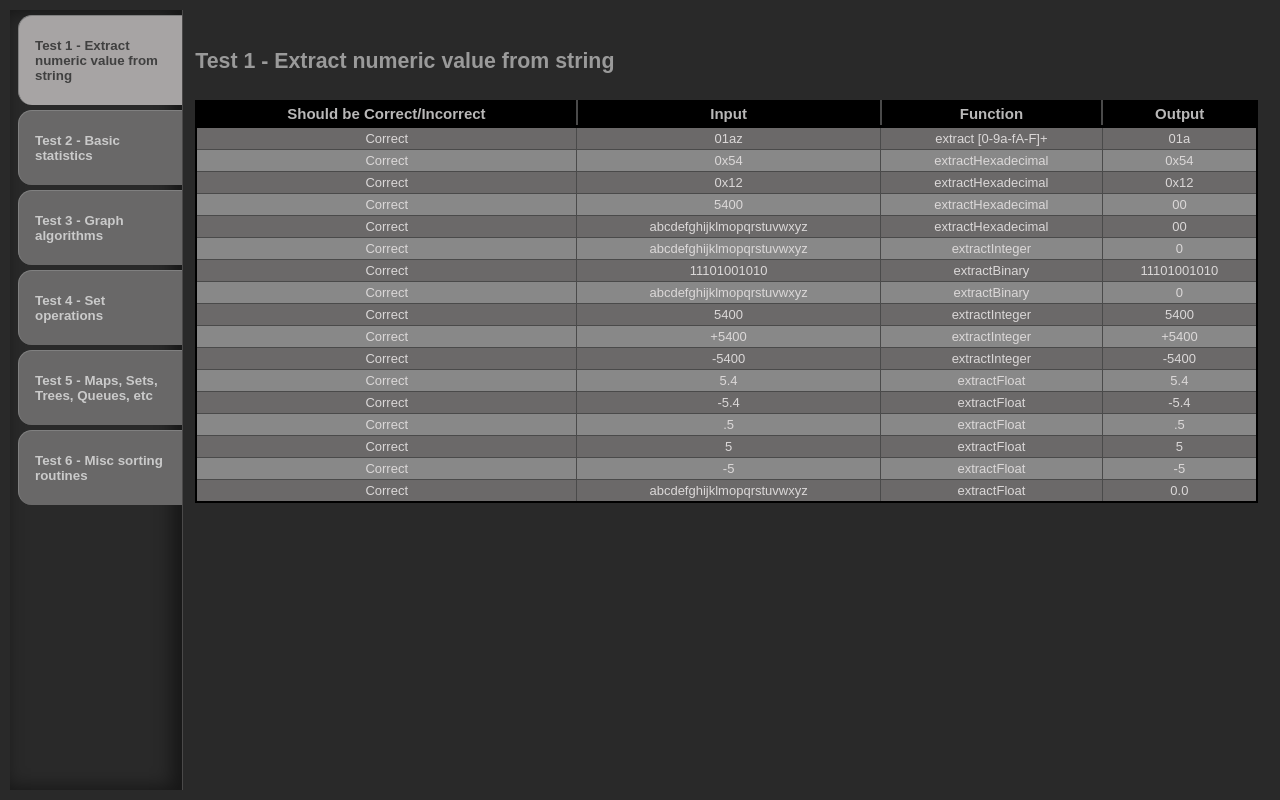
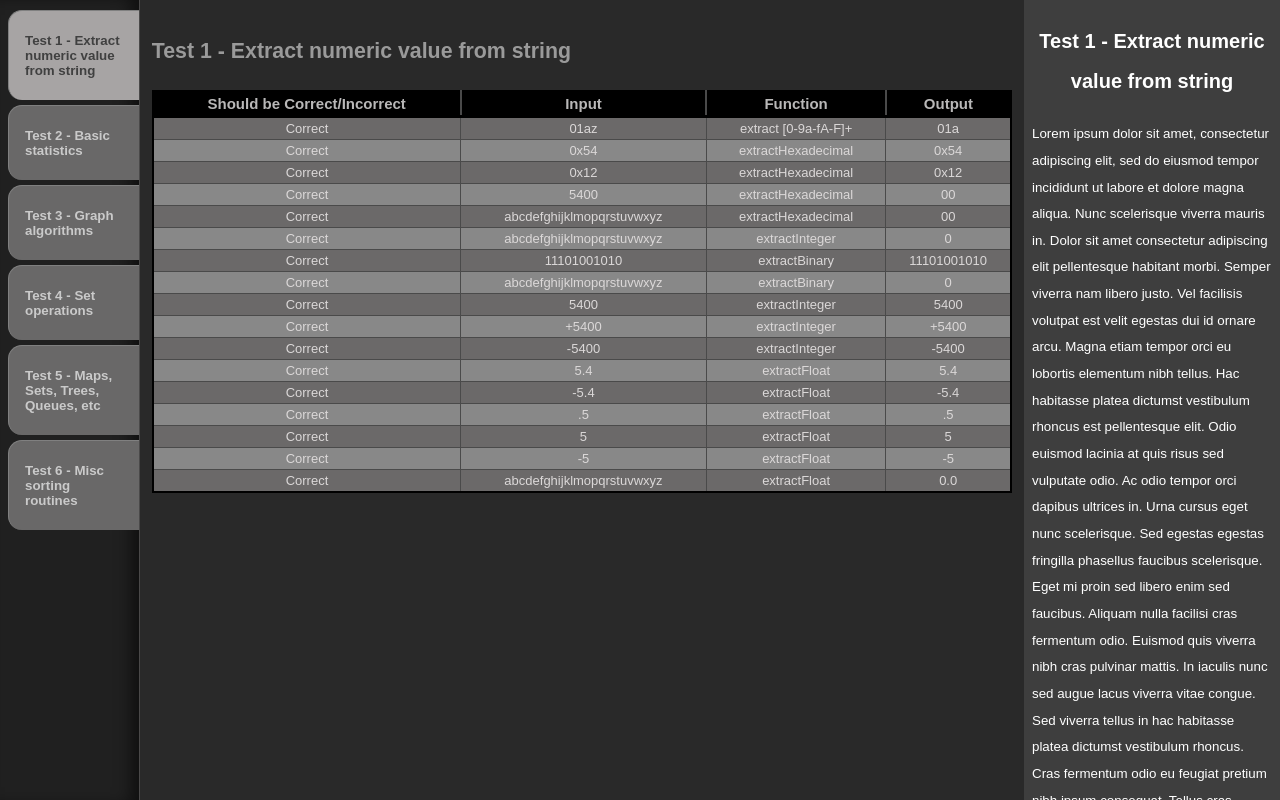
Before and after one commit to Mindtoeye/JsAlgorithmDrydock, a React app: page / in a window 1280 px wide. Built offline with nearby package versions, Linux system fonts and the light colour scheme.

Commit message:
Reworked the main page a bit and started prepping for the point where we can simply generate the page and tests from data

```diff
--- a/css/main.css
+++ b/css/main.css
@@ -41,13 +41,30 @@ body {
 
 .maincontainer {
   margin: 0px;
-  padding: 10px;
+  padding: 0px;
   border: 0px solid red;
   height: 100%;
   overflow: hidden;
   display: flex;
   flex-direction: row;
   background: #292929;
+}
+
+.references {
+  flex: 1;
+  min-width: 20%;
+  background: #3e3e3e;
+  padding: 4px;
+}
+
+.references-context {
+  color: white;
+  text-align: center;
+}
+
+.references-content {
+  color: white;
+  padding: 4px;
 }
 
 table.darkTable {
--- a/css/verticaltabs.css
+++ b/css/verticaltabs.css
@@ -5,11 +5,13 @@
   float: left;
   width: 200px;
   border-right: 1px solid #4a4949;
+  padding-top: 5px;
   padding-left: 8px;
 
-  -webkit-box-shadow: inset -7px 0px 17px 3px rgba(0,0,0,0.45);
-  -moz-box-shadow: inset -7px 0px 17px 3px rgba(0,0,0,0.45);
-  box-shadow: inset -7px 0px 17px 3px rgba(0,0,0,0.45);
+  -webkit-box-shadow: inset -13px 1px 16px -5px rgba(0,0,0,0.52);
+  box-shadow: inset -13px 1px 16px -5px rgba(0,0,0,0.52);
+
+  background-color: #202020;
 }
 
 .tab button {
--- a/src/components/JsNumericDrydock.jsx
+++ b/src/components/JsNumericDrydock.jsx
@@ -23,31 +23,38 @@ class JsNumericDrydock extends Component {
   	super(props);
 
   	this.state={
+      tab: 0,
       tabs: [
 	    {
         title: "Test 1 - Extract numeric value from string",
 	    	active: "active",
-	      shown:"shown"
+	      shown:"shown",
+        help: "Lorem ipsum dolor sit amet, consectetur adipiscing elit, sed do eiusmod tempor incididunt ut labore et dolore magna aliqua. Nunc scelerisque viverra mauris in. Dolor sit amet consectetur adipiscing elit pellentesque habitant morbi. Semper viverra nam libero justo. Vel facilisis volutpat est velit egestas dui id ornare arcu. Magna etiam tempor orci eu lobortis elementum nibh tellus. Hac habitasse platea dictumst vestibulum rhoncus est pellentesque elit. Odio euismod lacinia at quis risus sed vulputate odio. Ac odio tempor orci dapibus ultrices in. Urna cursus eget nunc scelerisque. Sed egestas egestas fringilla phasellus faucibus scelerisque. Eget mi proin sed libero enim sed faucibus. Aliquam nulla facilisi cras fermentum odio. Euismod quis viverra nibh cras pulvinar mattis. In iaculis nunc sed augue lacus viverra vitae congue. Sed viverra tellus in hac habitasse platea dictumst vestibulum rhoncus. Cras fermentum odio eu feugiat pretium nibh ipsum consequat. Tellus cras adipiscing enim eu turpis egestas pretium aenean pharetra. Purus ut faucibus pulvinar elementum integer. Risus at ultrices mi tempus imperdiet."
 	    },{
         title: "Test 2 - Basic statistics",
 	  	  active: " ",
-	      shown: "hidden"
+	      shown: "hidden",
+        help: "Lorem ipsum dolor sit amet, consectetur adipiscing elit, sed do eiusmod tempor incididunt ut labore et dolore magna aliqua. Nunc scelerisque viverra mauris in. Dolor sit amet consectetur adipiscing elit pellentesque habitant morbi. Semper viverra nam libero justo. Vel facilisis volutpat est velit egestas dui id ornare arcu. Magna etiam tempor orci eu lobortis elementum nibh tellus. Hac habitasse platea dictumst vestibulum rhoncus est pellentesque elit. Odio euismod lacinia at quis risus sed vulputate odio. Ac odio tempor orci dapibus ultrices in. Urna cursus eget nunc scelerisque. Sed egestas egestas fringilla phasellus faucibus scelerisque. Eget mi proin sed libero enim sed faucibus. Aliquam nulla facilisi cras fermentum odio. Euismod quis viverra nibh cras pulvinar mattis. In iaculis nunc sed augue lacus viverra vitae congue. Sed viverra tellus in hac habitasse platea dictumst vestibulum rhoncus. Cras fermentum odio eu feugiat pretium nibh ipsum consequat. Tellus cras adipiscing enim eu turpis egestas pretium aenean pharetra. Purus ut faucibus pulvinar elementum integer. Risus at ultrices mi tempus imperdiet."
 	    },{
         title: "Test 3 - Graph algorithms",
 	      active: " ",
-        shown: "hidden"
+        shown: "hidden",
+        help: "Lorem ipsum dolor sit amet, consectetur adipiscing elit, sed do eiusmod tempor incididunt ut labore et dolore magna aliqua. Nunc scelerisque viverra mauris in. Dolor sit amet consectetur adipiscing elit pellentesque habitant morbi. Semper viverra nam libero justo. Vel facilisis volutpat est velit egestas dui id ornare arcu. Magna etiam tempor orci eu lobortis elementum nibh tellus. Hac habitasse platea dictumst vestibulum rhoncus est pellentesque elit. Odio euismod lacinia at quis risus sed vulputate odio. Ac odio tempor orci dapibus ultrices in. Urna cursus eget nunc scelerisque. Sed egestas egestas fringilla phasellus faucibus scelerisque. Eget mi proin sed libero enim sed faucibus. Aliquam nulla facilisi cras fermentum odio. Euismod quis viverra nibh cras pulvinar mattis. In iaculis nunc sed augue lacus viverra vitae congue. Sed viverra tellus in hac habitasse platea dictumst vestibulum rhoncus. Cras fermentum odio eu feugiat pretium nibh ipsum consequat. Tellus cras adipiscing enim eu turpis egestas pretium aenean pharetra. Purus ut faucibus pulvinar elementum integer. Risus at ultrices mi tempus imperdiet."
       },{
         title: "Test 4 - Set operations",
         active: " ",
-        shown: "hidden"
+        shown: "hidden",
+        help: "Lorem ipsum dolor sit amet, consectetur adipiscing elit, sed do eiusmod tempor incididunt ut labore et dolore magna aliqua. Nunc scelerisque viverra mauris in. Dolor sit amet consectetur adipiscing elit pellentesque habitant morbi. Semper viverra nam libero justo. Vel facilisis volutpat est velit egestas dui id ornare arcu. Magna etiam tempor orci eu lobortis elementum nibh tellus. Hac habitasse platea dictumst vestibulum rhoncus est pellentesque elit. Odio euismod lacinia at quis risus sed vulputate odio. Ac odio tempor orci dapibus ultrices in. Urna cursus eget nunc scelerisque. Sed egestas egestas fringilla phasellus faucibus scelerisque. Eget mi proin sed libero enim sed faucibus. Aliquam nulla facilisi cras fermentum odio. Euismod quis viverra nibh cras pulvinar mattis. In iaculis nunc sed augue lacus viverra vitae congue. Sed viverra tellus in hac habitasse platea dictumst vestibulum rhoncus. Cras fermentum odio eu feugiat pretium nibh ipsum consequat. Tellus cras adipiscing enim eu turpis egestas pretium aenean pharetra. Purus ut faucibus pulvinar elementum integer. Risus at ultrices mi tempus imperdiet."
       },{
         title: "Test 5 - Maps, Sets, Trees, Queues, etc",
         active: " ",
-        shown: "hidden"
+        shown: "hidden",
+        help: "Lorem ipsum dolor sit amet, consectetur adipiscing elit, sed do eiusmod tempor incididunt ut labore et dolore magna aliqua. Nunc scelerisque viverra mauris in. Dolor sit amet consectetur adipiscing elit pellentesque habitant morbi. Semper viverra nam libero justo. Vel facilisis volutpat est velit egestas dui id ornare arcu. Magna etiam tempor orci eu lobortis elementum nibh tellus. Hac habitasse platea dictumst vestibulum rhoncus est pellentesque elit. Odio euismod lacinia at quis risus sed vulputate odio. Ac odio tempor orci dapibus ultrices in. Urna cursus eget nunc scelerisque. Sed egestas egestas fringilla phasellus faucibus scelerisque. Eget mi proin sed libero enim sed faucibus. Aliquam nulla facilisi cras fermentum odio. Euismod quis viverra nibh cras pulvinar mattis. In iaculis nunc sed augue lacus viverra vitae congue. Sed viverra tellus in hac habitasse platea dictumst vestibulum rhoncus. Cras fermentum odio eu feugiat pretium nibh ipsum consequat. Tellus cras adipiscing enim eu turpis egestas pretium aenean pharetra. Purus ut faucibus pulvinar elementum integer. Risus at ultrices mi tempus imperdiet."
       },{
         title: "Test 6 - Misc sorting routines",
         active: " ",
-        shown: "hidden"
+        shown: "hidden",
+        help: "Lorem ipsum dolor sit amet, consectetur adipiscing elit, sed do eiusmod tempor incididunt ut labore et dolore magna aliqua. Nunc scelerisque viverra mauris in. Dolor sit amet consectetur adipiscing elit pellentesque habitant morbi. Semper viverra nam libero justo. Vel facilisis volutpat est velit egestas dui id ornare arcu. Magna etiam tempor orci eu lobortis elementum nibh tellus. Hac habitasse platea dictumst vestibulum rhoncus est pellentesque elit. Odio euismod lacinia at quis risus sed vulputate odio. Ac odio tempor orci dapibus ultrices in. Urna cursus eget nunc scelerisque. Sed egestas egestas fringilla phasellus faucibus scelerisque. Eget mi proin sed libero enim sed faucibus. Aliquam nulla facilisi cras fermentum odio. Euismod quis viverra nibh cras pulvinar mattis. In iaculis nunc sed augue lacus viverra vitae congue. Sed viverra tellus in hac habitasse platea dictumst vestibulum rhoncus. Cras fermentum odio eu feugiat pretium nibh ipsum consequat. Tellus cras adipiscing enim eu turpis egestas pretium aenean pharetra. Purus ut faucibus pulvinar elementum integer. Risus at ultrices mi tempus imperdiet."
       }]
 	  };
 
@@ -81,6 +88,7 @@ class JsNumericDrydock extends Component {
     }
 
 	  this.setState ({
+      tab: target,
 	    tabs: newTabs
 	  });
   }
@@ -292,6 +300,9 @@ class JsNumericDrydock extends Component {
    *
    */
   render () {
+    let context=this.state.tabs [this.state.tab].title;
+    let content=this.state.tabs [this.state.tab].help;
+
   	let tab1=this.generateTest1();
   	let tab2=this.generateTest2();
   	let tab3=this.generateTest3();
@@ -339,6 +350,11 @@ class JsNumericDrydock extends Component {
       {tab6}
       </div>
 
+      <div className="references">
+        <div className="references-context"><h2>{context}</h2></div>
+        <div className="references-content">{content}</div>
+      </div>
+
   	</div>);
   }
 }
```
